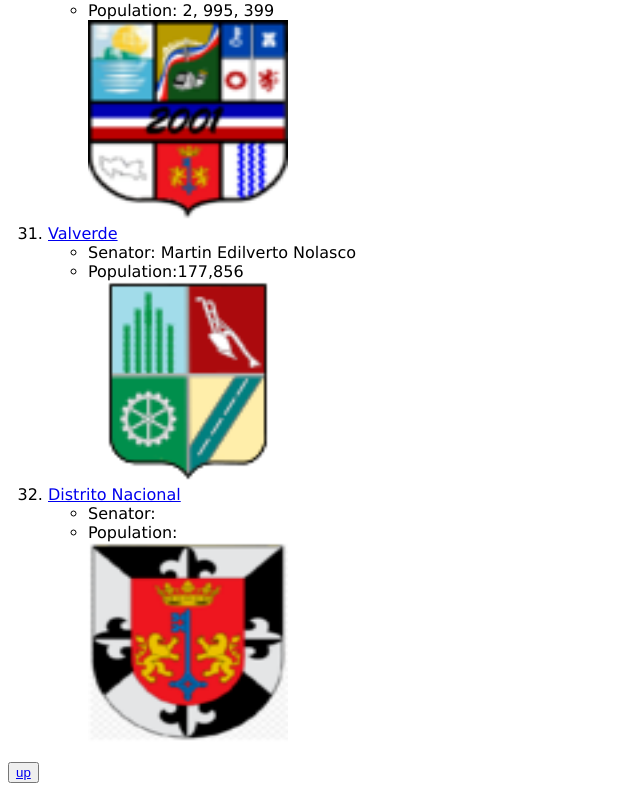
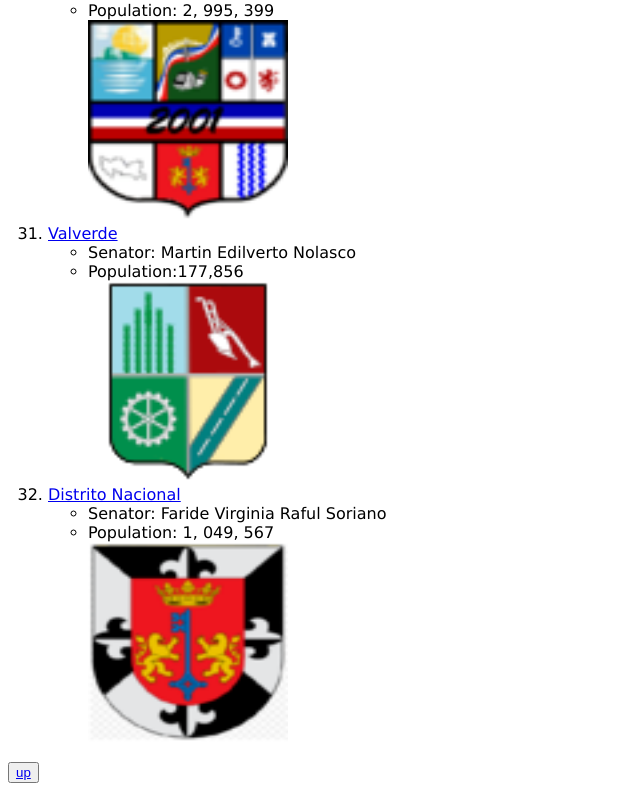
Before and after one commit to Mel1601/component2, an Angular app: page / in a window 1280 px wide. Shown: the part 8260-9051 px from the top of the page, without its empty margins (0-640 px from the left). Built offline with nearby package versions, Linux system fonts and the light colour scheme.

Commit message:
finishing 3

```diff
--- a/src/app/app.component.html
+++ b/src/app/app.component.html
@@ -222,8 +222,8 @@
     </ul>
     <li><a href="https://es.wikipedia.org/wiki/Distrito_Nacional">Distrito Nacional</a></li>
     <ul>
-      <li>Senator:</li>
-      <li>Population:</li>
+      <li>Senator: Faride Virginia Raful  Soriano</li>
+      <li>Population: 1, 049, 567</li>
       <img src="../assets/distrito nacional escudo.png" width="200" height="200">
     </ul>
   </ol>
```
